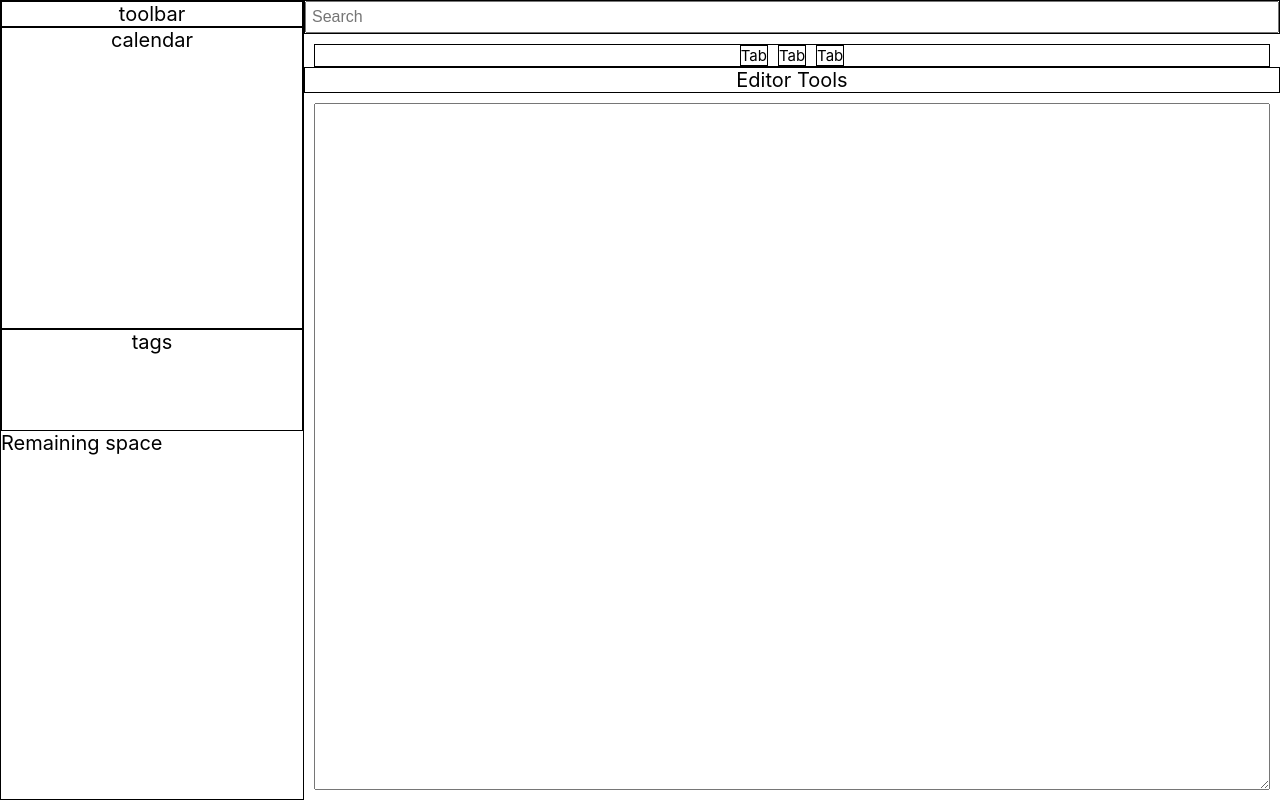
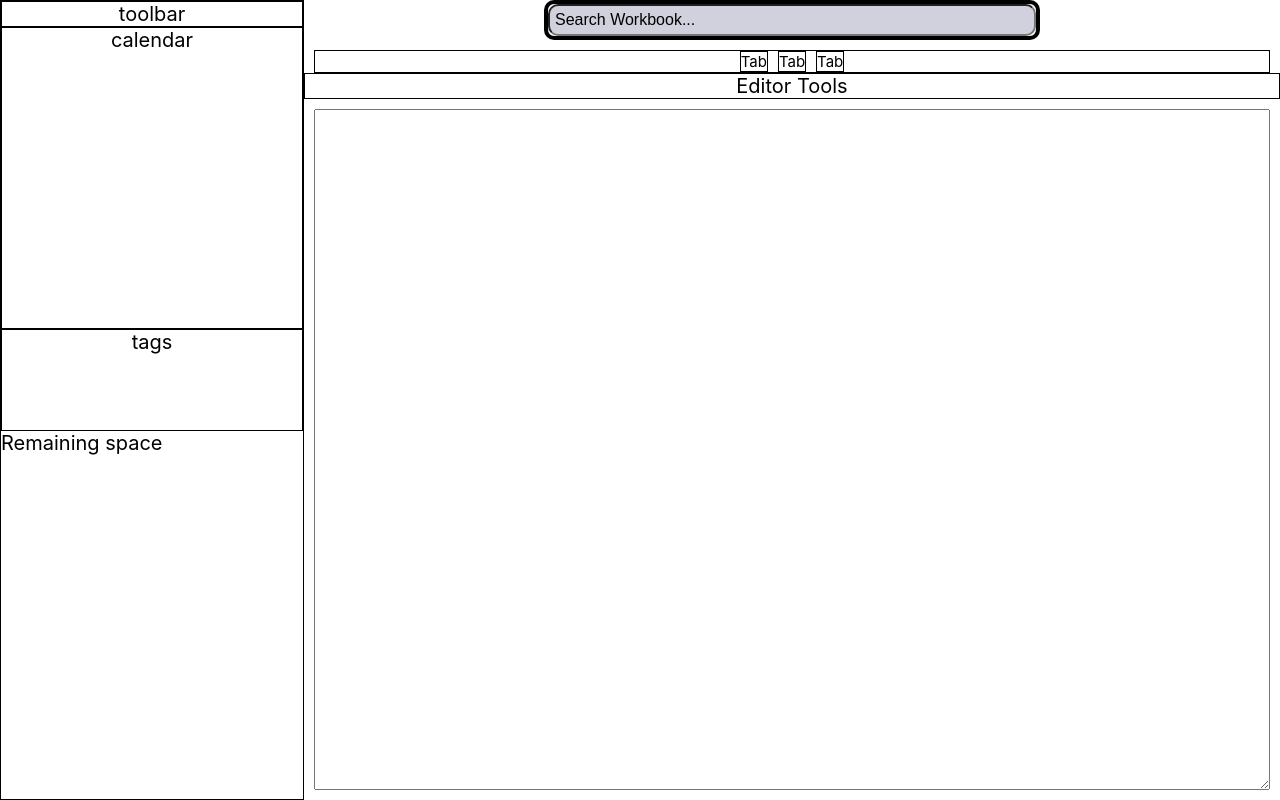
Before and after one commit to cse110-sp24-group26/final-project, a website with bundled scripts: page src/index.html in a window 1280 px wide. Built offline with nearby package versions, Linux system fonts and the light colour scheme.

Commit message:
Added some styling and added lines 33/34 on search_bar.js file

```diff
--- a/src/search/search.css
+++ b/src/search/search.css
@@ -3,16 +3,22 @@ m-search-bar {
 	text-align: center;
 
 	border: solid 1px black;
+    border-width: 4px;
+    border-radius: 10px;
+    margin:auto;
+    width: 50%;
 }
 
 .select-container {
 	width: 100%;
     position: relative;
     display: inline-block;
+    border-radius: 10%;
 }
 
 .hidden {
     display: none;
+
 }
 
 #search-placeholder, #expandable-input {
@@ -20,10 +26,20 @@ m-search-bar {
     padding: 5px;
     font-size: 16px;
     box-sizing: border-box;
+    border-radius: 10px;
+    background-color: rgba(208, 208, 221, 0.973);
+
+
 }
 
 #expandable-select {
     width: 100%;
     box-sizing: border-box;
     font-size: 16px;
+    border: none;
+    overflow: hidden;
 }
+
+::placeholder{
+    color: black;
+}
--- a/src/search/search_bar.js
+++ b/src/search/search_bar.js
@@ -8,7 +8,7 @@ class SearchBar extends HTMLElement {
     connectedCallback() {
         this.innerHTML = `
             <div class="select-container">
-                <input type="text" id="search-placeholder" placeholder="Search" readonly />
+                <input type="text" id="search-placeholder" placeholder="Search Workbook..." readonly />
                 <div id="expandable-section" class="hidden">
                     <input type="text" id="expandable-input" placeholder="Type to search..." />
                     <select id="expandable-select" size="5">
@@ -30,6 +30,8 @@ class SearchBar extends HTMLElement {
         placeholderInput.addEventListener('click', () => {
             placeholderInput.classList.add('hidden');
             expandableSection.classList.remove('hidden');
+            expandableInput.style.fontSize = '24px';
+            expandableSection.style.fontSize = '24px';
             expandableInput.focus();
         });
 
```
